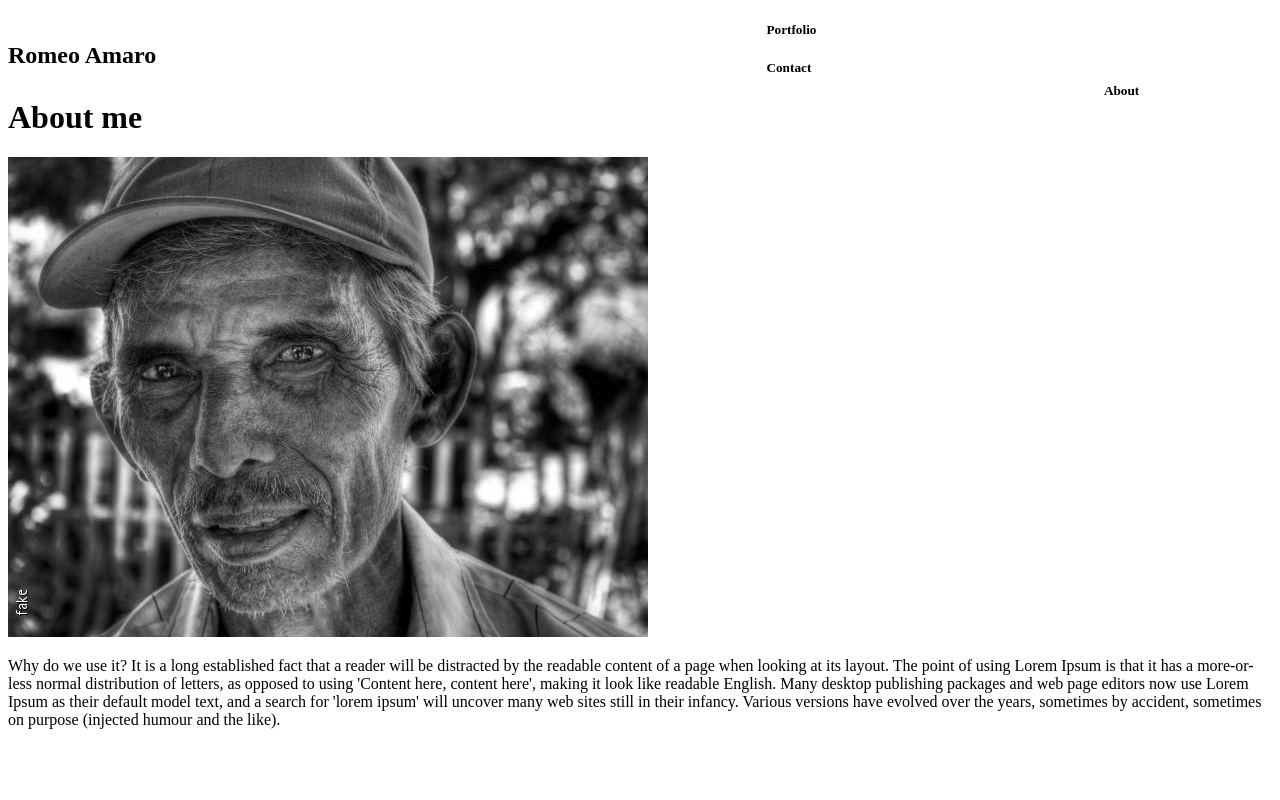
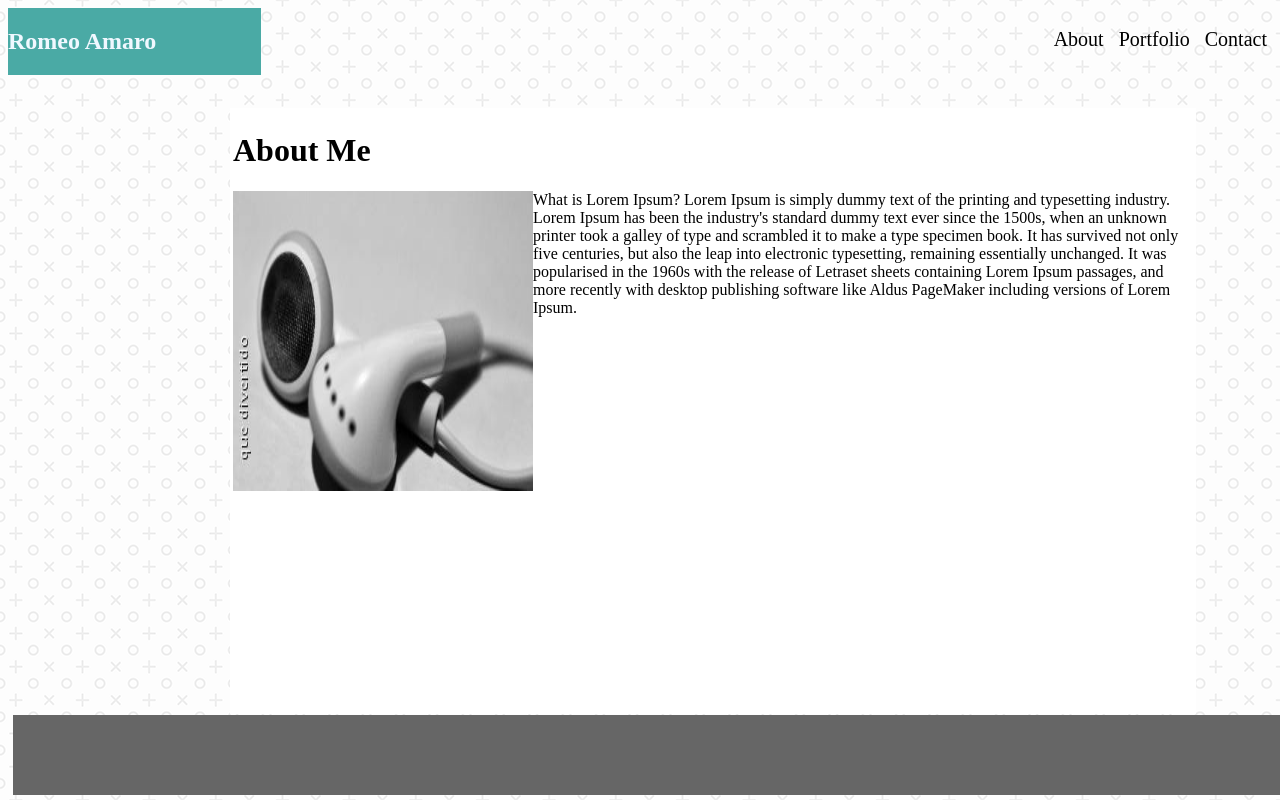
Before and after one commit to ramaro24/Basic-Portfolio, a plain HTML site: page index.html in a window 1280 px wide. Drawn offline with Linux system fonts and the light colour scheme; files that its build step writes are made by us from their sources.

Commit message:
about P created

```diff
--- a/assets/css/style.css
+++ b/assets/css/style.css
@@ -1,24 +1,58 @@
 
 
-#Name{
+#h1{
     float: left;
-    width: 60%
+    background: #4aaaa5;
+    color: aliceblue;
+    width: 20%;
+    margin: 0px;
+
+}
+
+#menu {
+    float: right;
+    font-size: 20px;
+
+}
+
+.menu-item {
+    display: inline;
+    margin: 5px;
+
+}
+img{
+    float: left;
+    height: 300px;
+    width: 300px;
+}
+
+#Box{
+    position: fixed;
+    left: 30px;
+    border: 3px solid white;
+    width: 960px;
+    float: left;
+    margin: auto;
+    margin-top: 100px;
+    margin-bottom: 100px;
+    margin-right: 125px;
+    margin-left: 200px;
+    background-color: white;
+    height: 600px;
+
 }
 
 
-#Portfolio top{
-    width: 13.3%;
-    float: right;
+
+
+footer{
+
+        position: fixed;
+        bottom: 0;
+        width: 100%;
+        border:5px;
+        margin: 5px;
+        background-color:#666666;
+        height: 80px;
 
 }
-
-#Contact top{
-    float: right;
-    width: 13.3%
-}
-#About{
-float: right;
-width: 13.3%;
-
-
-}
--- a/index.html
+++ b/index.html
@@ -1,67 +1,33 @@
 <!DOCTYPE html>
+<body background="./assets/images/background.png"></body>
 <html lang="en">
+
 <head>
     <meta charset="UTF-8">
     <meta name="viewport" content="width=device-width, initial-scale=1.0">
     <meta http-equiv="X-UA-Compatible" content="ie=edge">
 
+    <link rel="stylesheet" type="text/css" href="assets/css/style.css">
 
     <title>Portfolio</title>
 
-
-    <link href="assets/css/style.css"rel="stylesheet" type="text/css"  >
-<div>
-<section id="Name">
-    <h1>Romeo Amaro</h1>
-</section>
-
-
-
-<section id="Portfolio top">
-
- <h5>Portfolio</h5>
-</section>
-
-<section id="About">
-
-    <h5>About</h5>
-
-</section>
-
-
-<section id="Contact top">
-
-    <h5>Contact</h5>
-</section>
-</div>
-<link rel="stylesheet"  href="style.css">
-
 </head>
 
-<h1><strong>About me</strong></h1>
+<header>
+    <section id="h1">
+        <div>
+            <h1>
+                <strong>Romeo Amaro</strong>
+            </h1>
+        </div>
+    </section>
 
-<img src="assets/images/testpic.jpg" alt="Testonly">
-
-<p>
-
-    Why do we use it?
-    It is a long established fact that a reader will be distracted by the readable content of a page when looking at its layout. The point of using Lorem Ipsum is that it has a more-or-less normal distribution of letters, as opposed to using 'Content here, content here', making it look like readable English. Many desktop publishing packages and web page editors now use Lorem Ipsum as their default model text, and a search for 'lorem ipsum' will uncover many web sites still in their infancy. Various versions have evolved over the years, sometimes by accident, sometimes on purpose (injected humour and the like).
-
-
-
-
-
-
-
-
-
-
-
-
-
-</p>
-
-
+    <ul id="menu">
+        <li class="menu-item">About</li>
+        <li class="menu-item">Portfolio</li>
+        <li class="menu-item">Contact</li>
+    </ul>
+</header>
 
 <body>
 
@@ -74,17 +40,33 @@
 
 
 
+        <div id="Box">
+            <h1>About Me</h1>
 
 
 
 
+            <img id="pic" src="./assets/images/pic.jpeg" alt="my pic">
 
 
+            <p>What is Lorem Ipsum? Lorem Ipsum is simply dummy text of the printing and typesetting industry. Lorem Ipsum has
+                been the industry's standard dummy text ever since the 1500s, when an unknown printer took a galley of type
+                and scrambled it to make a type specimen book. It has survived not only five centuries, but also the leap
+                into electronic typesetting, remaining essentially unchanged. It was popularised in the 1960s with the release
+                of Letraset sheets containing Lorem Ipsum passages, and more recently with desktop publishing software like
+                Aldus PageMaker including versions of Lorem Ipsum.</p>
 
 
+            </section>
+
+        </div>
 
 
+        <footer>
+
+        </footer>
 
 
 </body>
+
 </html>
```
Also changed, not shown: assets/images/background.png (added), assets/images/pic.jpeg (added).
